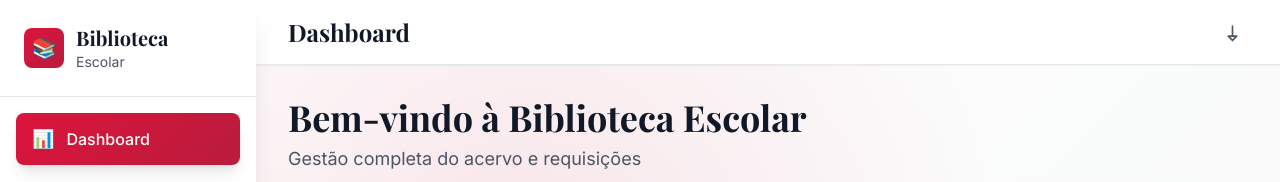
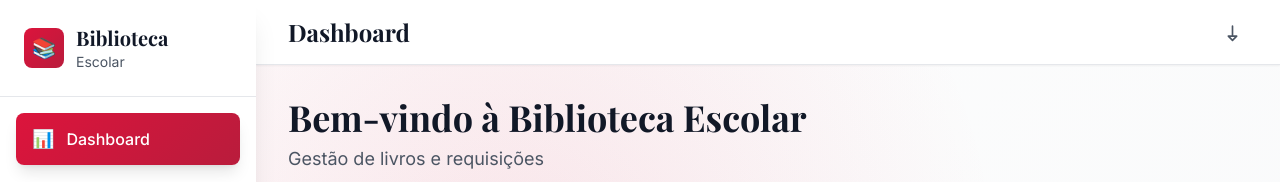
Before and after one commit to diana0ss/websites, a plain HTML site: page biblioteca-completa.html in a window 1280 px wide. Shown: the top 182 px of the page. Drawn offline with nearby package versions, Linux system fonts and the light colour scheme.

Commit message:
biblioteca-completa.html

```diff
--- a/biblioteca-completa.html
+++ b/biblioteca-completa.html
@@ -179,7 +179,7 @@
                         Bem-vindo à Biblioteca Escolar
                     </h1>
                     <p class="text-gray-600 text-lg">
-                        Gestão completa do acervo e requisições
+                        Gestão de livros e requisições
                     </p>
                 </div>
 
```
